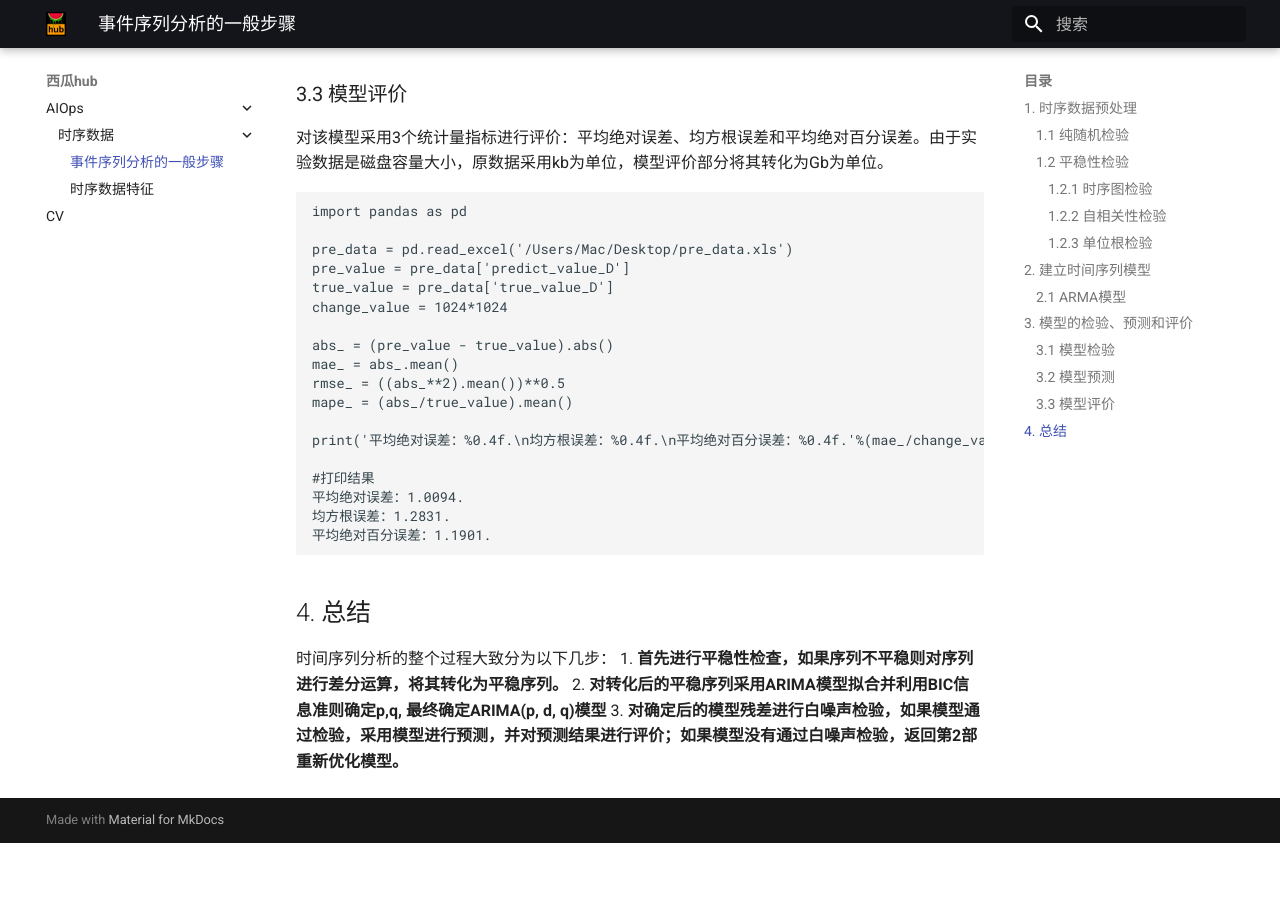
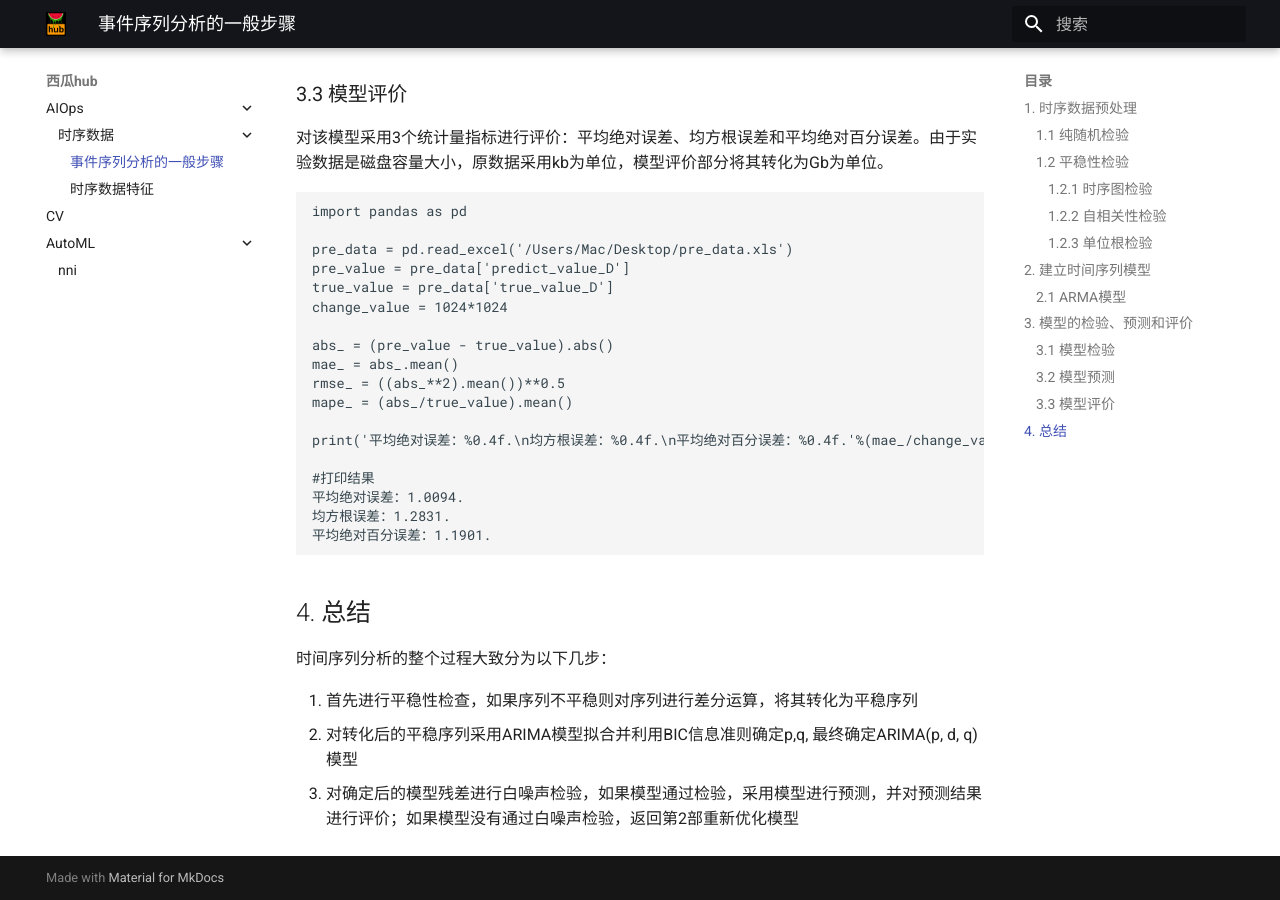
Before and after one commit to ShawnZhang31/notes, an MkDocs documentation site: the page built from docs/aiops/time-series/ts_guidline.md, in a window 1280 px wide and 900 px high, scrolled down 8288 px. Built offline with MkDocs 1.6.1 and Material for MkDocs 9.7.7, drawn with Linux system fonts in a browser that asks for light colours; before the commit the page ends 9131 px from its top, so only the background shows below that.

Commit message:
docs: add nni introductions

```diff
--- a/docs/aiops/time-series/ts_guidline.md
+++ b/docs/aiops/time-series/ts_guidline.md
@@ -312,6 +312,7 @@
 
 ## 4. 总结
 时间序列分析的整个过程大致分为以下几步：
-1. **首先进行平稳性检查，如果序列不平稳则对序列进行差分运算，将其转化为平稳序列。**
-2. **对转化后的平稳序列采用ARIMA模型拟合并利用BIC信息准则确定p,q, 最终确定ARIMA(p, d, q)模型**
-3. **对确定后的模型残差进行白噪声检验，如果模型通过检验，采用模型进行预测，并对预测结果进行评价；如果模型没有通过白噪声检验，返回第2部重新优化模型。**
+
+1. 首先进行平稳性检查，如果序列不平稳则对序列进行差分运算，将其转化为平稳序列
+2. 对转化后的平稳序列采用ARIMA模型拟合并利用BIC信息准则确定p,q, 最终确定ARIMA(p, d, q)模型
+3. 对确定后的模型残差进行白噪声检验，如果模型通过检验，采用模型进行预测，并对预测结果进行评价；如果模型没有通过白噪声检验，返回第2部重新优化模型
--- a/mkdocs.yml
+++ b/mkdocs.yml
@@ -32,3 +32,5 @@
       - 事件序列分析的一般步骤: aiops/time-series/ts_guidline.md
       - 时序数据特征: aiops/time-series/ts_extracted_features.md
   - CV: cv.md
+  - AutoML:
+      - nni: nni/nni.md
```
Also changed, not shown: docs/automl.md (added, +1 -0 lines), docs/nni/nni.md (added, +9 -0 lines).
